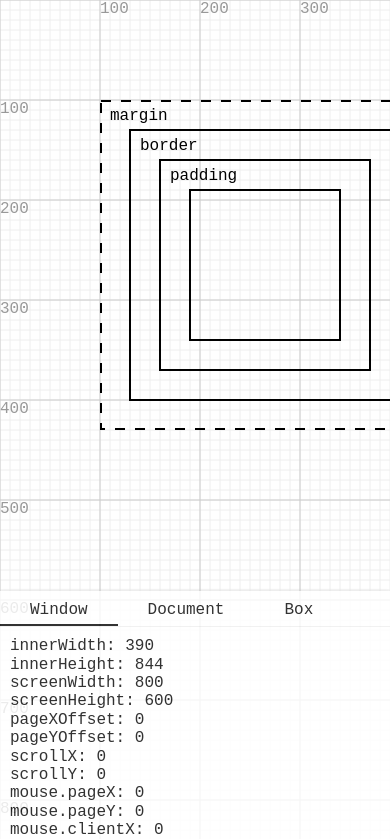
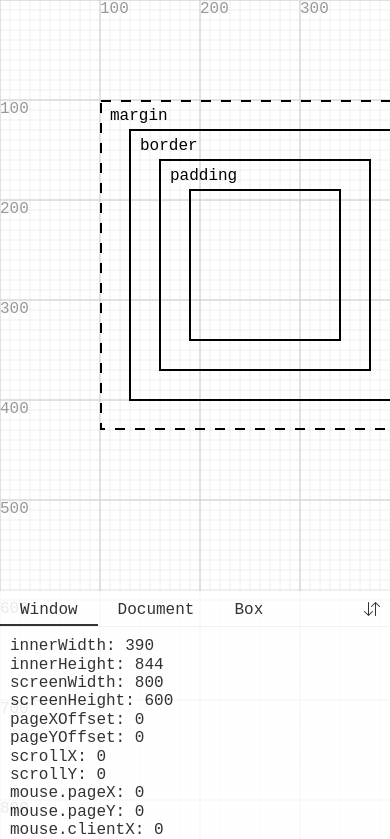
Before and after one commit to swimyoung/web-coordinates, a React app: page / in a window 390 px wide. Shown: the top 839 px of the page. Built offline with nearby package versions, Linux system fonts and the light colour scheme.

Commit message:
Add console resize feature on mobile

```diff
--- a/src/Console/ConsoleTabs.tsx
+++ b/src/Console/ConsoleTabs.tsx
@@ -11,7 +11,7 @@ const StyledUl = styled.ul`
   li {
     cursor: pointer;
     text-align: center;
-    padding: 5px 30px;
+    padding: 5px 20px;
     border-bottom: 2px solid transparent;
 
     &.selected {
@@ -25,7 +25,7 @@ type ConsoleTabsProps = {
   selectedItem: string;
   onSelect: (selected: string) => void;
 };
-export function ConsoleTabs(props: ConsoleTabsProps) {
+export function ConsoleTabs(props: ConsoleTabsProps): React.ReactElement {
   const { items, selectedItem, onSelect } = props;
 
   return (
--- a/src/Console/index.tsx
+++ b/src/Console/index.tsx
@@ -3,6 +3,7 @@ import styled from 'styled-components';
 import { ConsoleTabs } from './ConsoleTabs';
 import { useWindowSize } from '../useWindowSize';
 import { useWindowPosition } from '../useWindowPosition';
+import ArrowDownUpIcon from '../icons/ArrowDownUpIcon';
 
 enum ConsolTabItem {
   Window = 'Window',
@@ -34,7 +35,7 @@ const StyledDiv = styled.div`
   }
 `;
 
-export function Console() {
+export function Console(): React.ReactElement {
   const {
     innerWidth,
     innerHeight,
@@ -51,15 +52,11 @@ export function Console() {
   } = useWindowPosition();
   const [selectedTab, setSelectedTab] = useState(ConsolTabItem.Window);
   const [height, setHeight] = useState(innerHeight * 0.3);
+
+  const resizeConsoleHeight = (nextHeight: number) => {
     const minHeight = innerHeight * 0.1;
     const maxHeight = innerHeight * 0.9;
 
-  const handleMouseDownResizeCursor = (event: React.MouseEvent) => {
-    event.preventDefault();
-    const anchoredPageY = event.pageY;
-    const anchoredHeight = height;
-    const resizeConsoleHeight = (event: MouseEvent) => {
-      const nextHeight = anchoredHeight + anchoredPageY - event.pageY;
     setHeight(
       nextHeight < minHeight
         ? minHeight
@@ -68,15 +65,35 @@ export function Console() {
         : nextHeight,
     );
   };
+  const handleTouchStartResize = (event: React.TouchEvent) => {
+    const anchoredPageY = event.touches[0].pageY;
+    const anchoredHeight = height;
+
+    const handleWindowTouchMove = (event: TouchEvent) => {
+      resizeConsoleHeight(
+        anchoredHeight + anchoredPageY - event.touches[0].pageY,
+      );
+    };
+    const handleWindowTouchEnd = () => {
+      window.removeEventListener('touchend', handleWindowTouchEnd);
+      window.removeEventListener('touchmove', handleWindowTouchMove);
+    };
+    window.addEventListener('touchend', handleWindowTouchEnd);
+    window.addEventListener('touchmove', handleWindowTouchMove);
+  };
+  const handleMouseDownResize = (event: React.MouseEvent) => {
+    event.preventDefault();
+    const anchoredPageY = event.pageY;
+    const anchoredHeight = height;
+
     const handleWindowMouseMove = (event: MouseEvent) => {
-      resizeConsoleHeight(event);
+      resizeConsoleHeight(anchoredHeight + anchoredPageY - event.pageY);
     };
     const handleWindowMouseUp = (event: MouseEvent) => {
-      resizeConsoleHeight(event);
+      resizeConsoleHeight(anchoredHeight + anchoredPageY - event.pageY);
       window.removeEventListener('mouseup', handleWindowMouseUp);
       window.removeEventListener('mousemove', handleWindowMouseMove);
     };
-
     window.addEventListener('mouseup', handleWindowMouseUp);
     window.addEventListener('mousemove', handleWindowMouseMove);
   };
@@ -147,9 +164,17 @@ export function Console() {
 
   return (
     <StyledDiv style={{ height: `${height}px`, width: '100%' }}>
-      <div
-        className="console-resize-bar"
-        onMouseDown={handleMouseDownResizeCursor}
+      <div className="console-resize-bar" onMouseDown={handleMouseDownResize} />
+      <ArrowDownUpIcon
+        onMouseDown={handleMouseDownResize}
+        onTouchStart={handleTouchStartResize}
+        style={{
+          position: 'absolute',
+          right: 0,
+          margin: '10px',
+          cursor: 'pointer',
+          touchAction: 'none',
+        }}
       />
       <ConsoleTabs
         items={[
--- /dev/null
+++ b/src/icons/ArrowDownUpIcon.tsx
@@ -0,0 +1,20 @@
+import React from 'react';
+
+export default function ArrowDownUpIcon(props: any): React.ReactElement {
+  return (
+    <svg
+      {...props}
+      xmlns="http://www.w3.org/2000/svg"
+      width="16"
+      height="16"
+      fill="currentColor"
+      className="bi bi-arrow-down-up"
+      viewBox="0 0 16 16"
+    >
+      <path
+        fillRule="evenodd"
+        d="M11.5 15a.5.5 0 0 0 .5-.5V2.707l3.146 3.147a.5.5 0 0 0 .708-.708l-4-4a.5.5 0 0 0-.708 0l-4 4a.5.5 0 1 0 .708.708L11 2.707V14.5a.5.5 0 0 0 .5.5zm-7-14a.5.5 0 0 1 .5.5v11.793l3.146-3.147a.5.5 0 0 1 .708.708l-4 4a.5.5 0 0 1-.708 0l-4-4a.5.5 0 0 1 .708-.708L4 13.293V1.5a.5.5 0 0 1 .5-.5z"
+      />
+    </svg>
+  );
+}
```
Lines whose indentation alone changed are shown as unchanged.
